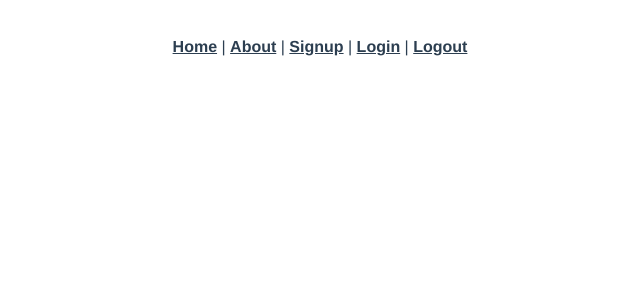
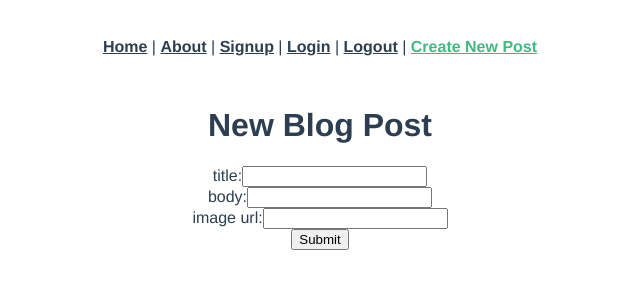
Before and after one commit to rwas2505/blog_front_end_app, a Vue app: page /posts/new in a window 1280 px wide. Shown: the top 300 px of the page, without its empty margins (320-960 px from the left). Built offline with nearby package versions, Linux system fonts and the light colour scheme.

Commit message:
add PostsIndex.vue and PostsNew.vue for /posts and /posts/new routes

```diff
--- a/src/App.vue
+++ b/src/App.vue
@@ -5,7 +5,8 @@
       <router-link to="/about">About</router-link> |
       <router-link to="/signup">Signup</router-link> |
       <router-link to="/login">Login</router-link> |
-      <router-link to="/logout">Logout</router-link>
+      <router-link to="/logout">Logout</router-link> |
+      <router-link to="/posts/new">Create New Post</router-link>
     </div>
     <router-view/>
   </div>
--- a/src/router/index.js
+++ b/src/router/index.js
@@ -4,15 +4,22 @@ import Home from '../views/Home.vue';
 import Signup from "../views/Signup.vue";
 import Login from "../views/Login.vue";
 import Logout from "../views/Logout.vue";
-import PostIndex from "../views/PostIndex.vue";
+import PostsIndex from "../views/PostsIndex.vue";
+import PostsNew from "../views/PostsNew.vue";
 
 Vue.use(VueRouter)
 
 const routes = [
   {
     path: "/posts",
-    name: "postindex",
-    component:PostIndex
+    name: "postsindex",
+    component:PostsIndex
+  },
+
+  {
+    path: "/posts/new",
+    name: "postsnew",
+    component:PostsNew
   },
 
   {
--- /dev/null
+++ b/src/views/PostsNew.vue
@@ -0,0 +1,57 @@
+<template>
+  <div class="new-blog">
+    <div class="container">
+      <form v-on:submit.prevent="submit()">
+        <h1>New Blog Post</h1>
+        <ul>
+          <li class="text-danger" v-for="error in errors">{{ error }}</li>
+        </ul>
+        <div class="form-group">
+          <label>title:</label>
+          <input type="text" class="form-control" v-model="title">
+        </div>
+        <div class="form-group">
+          <label>body:</label>
+          <input type="text" class="form-control" v-model="body">
+        </div>
+        <div class="form-group">
+          <label>image url:</label>
+          <input type="text" class="form-control" v-model="imageUrl">
+        </div>
+        <input type="submit" class="btn btn-primary" value="Submit">
+      </form>
+    </div>
+  </div>
+</template>
+
+<script>
+import axios from "axios";
+
+export default {
+  data: function() {
+    return {
+      title: "",
+      body: "",
+      imageUrl: "",
+      errors: []
+    };
+  },
+  methods: {
+    submit: function() {
+      var params = {
+        title: this.title,
+        body: this.body,
+        image: this.imageUrl
+      };
+      axios
+        .post("/api/posts", params)
+        .then(response => {
+          this.$router.push("/posts");
+        })
+        .catch(error => {
+          this.errors = error.response.data.errors;
+        });
+    }
+  }
+};
+</script>
```
Also changed, not shown: src/views/PostsIndex.vue (renamed from src/views/PostIndex.vue).
